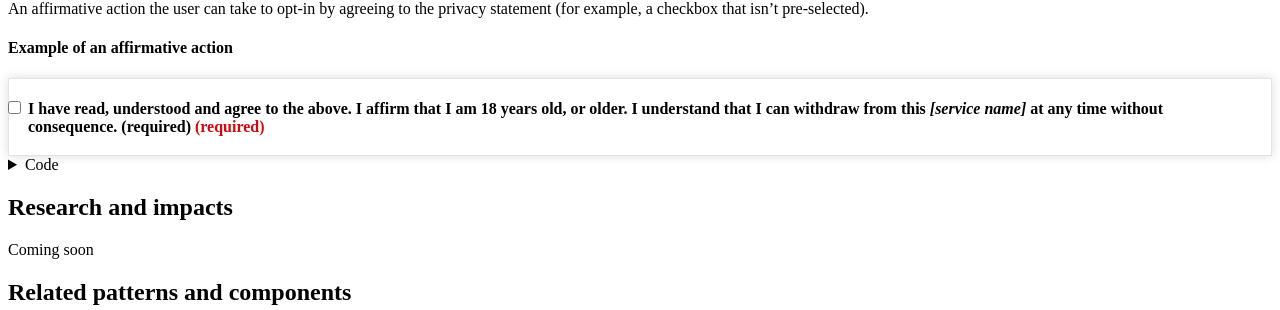
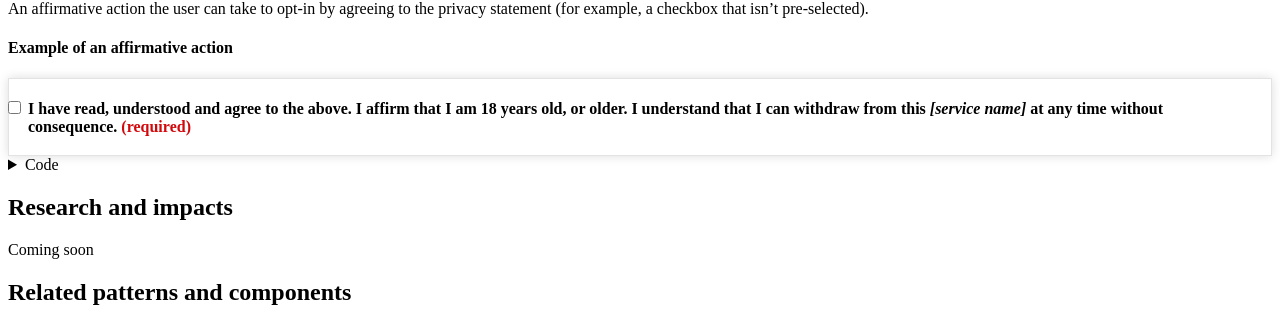
Before and after one commit to DTS-STN/Data-Patterns, a Jekyll site: the page built from _patterns/opt-in.md, in a window 1280 px wide and 900 px high, scrolled down 1833 px. Shown: the part 256-566 px from the top of the window. Built offline with Jekyll 4.4.1, drawn with Linux system fonts in a browser that asks for light colours; comment, search, counter and statistics services are not loaded.

Commit message:
Update _patterns/opt-in.md
Co-authored-by: Shaun Laughland <shaun.laughland@hrsdc-rhdcc.gc.ca>

```diff
--- a/_patterns/opt-in.md
+++ b/_patterns/opt-in.md
@@ -122,7 +122,7 @@ An affirmative action the user can take to opt-in by agreeing to the privacy sta
             <div class="checkbox-inline">
                 <label for="consent" class="required">
                     <input type="checkbox" id="consent" name="consent" value="consent">
-                    <strong>I have read, understood and agree to the above. I affirm that I am 18 years old, or older. I understand that I can withdraw from this <em>[service name]</em> at any time without consequence. (required)</strong>
+                    <strong>I have read, understood and agree to the above. I affirm that I am 18 years old, or older. I understand that I can withdraw from this <em>[service name]</em> at any time without consequence.</strong>
                 </label>
             </div>
         </div>
```
